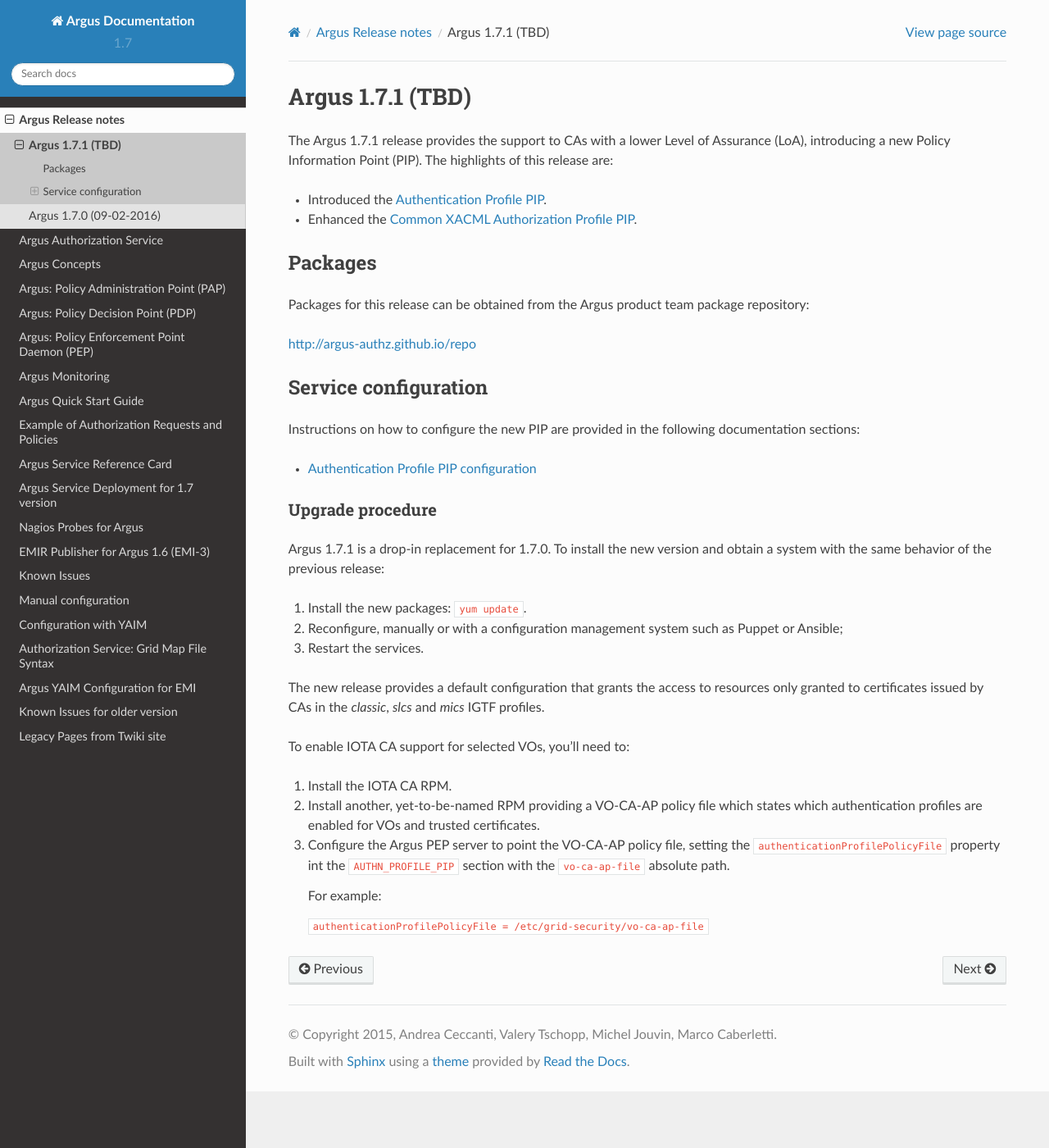
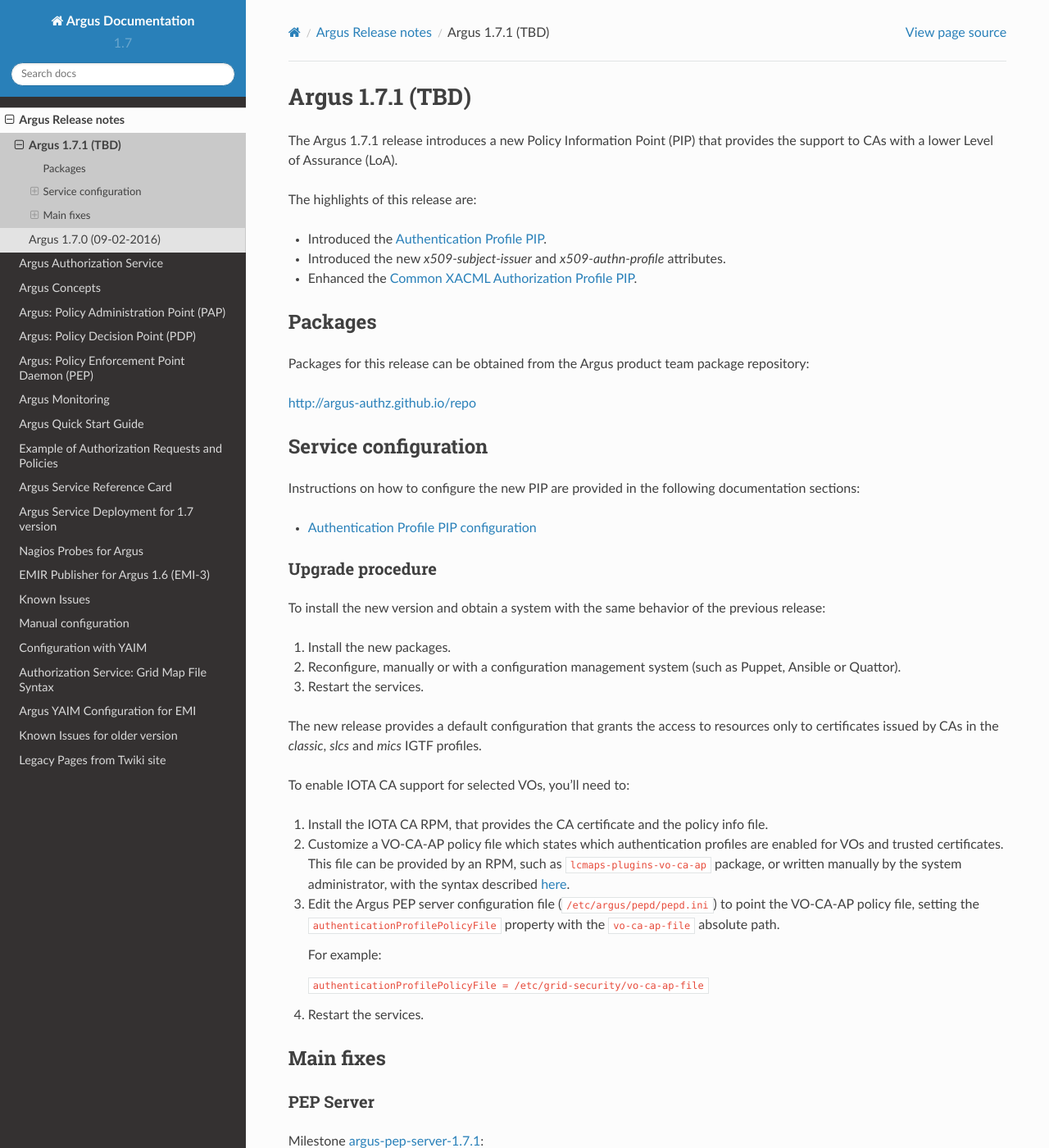
Before and after one commit to argus-authz/argus-documentation, a Sphinx documentation site: the page built from source/release_notes/v_1_7_1.rst, in a window 1280 px wide and 1400 px high. Shown: the whole window at 82% size. Built offline with Sphinx 7.4.7 and the Read the Docs theme 2.0.0, drawn with Linux system fonts in a browser that asks for light colours; some of the changed text lies outside the part shown.

Commit message:
Update release notes draft.

```diff
--- a/source/release_notes/v_1_7_1.rst
+++ b/source/release_notes/v_1_7_1.rst
@@ -3,11 +3,13 @@
 Argus 1.7.1 (TBD)
 =================
 
-The Argus 1.7.1 release provides the support to CAs with a lower Level of Assurance (LoA),
-introducing a new Policy Information Point (PIP).
+The Argus 1.7.1 release introduces a new Policy Information Point (PIP) that
+provides the support to CAs with a lower Level of Assurance (LoA).
+
 The highlights of this release are:
 
 - Introduced the :ref:`Authentication Profile PIP <argus_pep_pip_authn_profile_pip>`.
+- Introduced the new *x509-subject-issuer* and *x509-authn-profile* attributes.
 - Enhanced the :ref:`Common XACML Authorization Profile PIP <argus_pep_pip_common_xacml_authz_profile>`.
 
 Packages
@@ -28,26 +30,55 @@
 Upgrade procedure
 -----------------
 
-Argus 1.7.1 is a drop-in replacement for 1.7.0.
 To install the new version and obtain a system with the same behavior of the previous release:
 
-#. Install the new packages: ``yum update``.
-#. Reconfigure, manually or with a configuration management system such as Puppet or Ansible;
+#. Install the new packages.
+#. Reconfigure, manually or with a configuration management system (such as Puppet, Ansible or Quattor).
 #. Restart the services.
 
 The new release provides a default configuration that grants the
-access to resources only granted to certificates issued by CAs in the *classic*,
+access to resources only to certificates issued by CAs in the *classic*,
 *slcs* and *mics* IGTF profiles.
 
 To enable IOTA CA support for selected VOs, you’ll need to:
 
-#. Install the IOTA CA RPM.
-#. Install another, yet-to-be-named RPM providing a VO-CA-AP policy file which states
-   which authentication profiles are enabled for VOs and trusted certificates.
-#. Configure the Argus PEP server to point the VO-CA-AP policy file, setting the
-   ``authenticationProfilePolicyFile`` property int the ``AUTHN_PROFILE_PIP`` section
-   with the ``vo-ca-ap-file`` absolute path.
+#. Install the IOTA CA RPM, that provides the CA certificate and the policy info file.
+#. Customize a VO-CA-AP policy file which states which authentication profiles are
+   enabled for VOs and trusted certificates.
+   This file can be provided by an RPM, such as ``lcmaps-plugins-vo-ca-ap`` package,
+   or written manually by the system administrator, with the syntax described
+   `here <https://wiki.nikhef.nl/grid/Lcmaps-plugins-vo-ca-ap#vo-ca-ap-file>`__.
+#. Edit the Argus PEP server configuration file (``/etc/argus/pepd/pepd.ini``)
+   to point the VO-CA-AP policy file, setting the
+   ``authenticationProfilePolicyFile`` property with the ``vo-ca-ap-file`` absolute path.
 
    For example:
 
    ``authenticationProfilePolicyFile = /etc/grid-security/vo-ca-ap-file``
+#. Restart the services.
+
+
+Main fixes
+~~~~~~~~~~
+
+PEP Server
+----------
+
+Milestone `argus-pep-server-1.7.1`_:
+
+- Introduce support for Authentication Profiles in Argus [`pep-21`_].
+- Introduce new *x509-subject-issuer* and *x509-authn-profile* attributes [`pep-22`_].
+
+PAP
+---
+Milestone `argus-pap-1.7.1`_:
+
+- Introduce new *x509-subject-issuer* and *x509-authn-profile* attributes [`pap-14`_], [`pap-15`_].
+
+
+.. _argus-pep-server-1.7.1: https://github.com/argus-authz/argus-pep-server/milestone/2
+.. _pep-21: https://github.com/argus-authz/argus-pep-server/issues/21
+.. _pep-22: https://github.com/argus-authz/argus-pep-server/issues/22
+.. _argus-pap-1.7.1: https://github.com/argus-authz/argus-pap/milestone/1
+.. _pap-14: https://github.com/argus-authz/argus-pap/issues/14
+.. _pap-15: https://github.com/argus-authz/argus-pap/issues/15
```
Also changed, not shown: source/pep/pips/authn_profile_pip.rst (+18 -12 lines).
